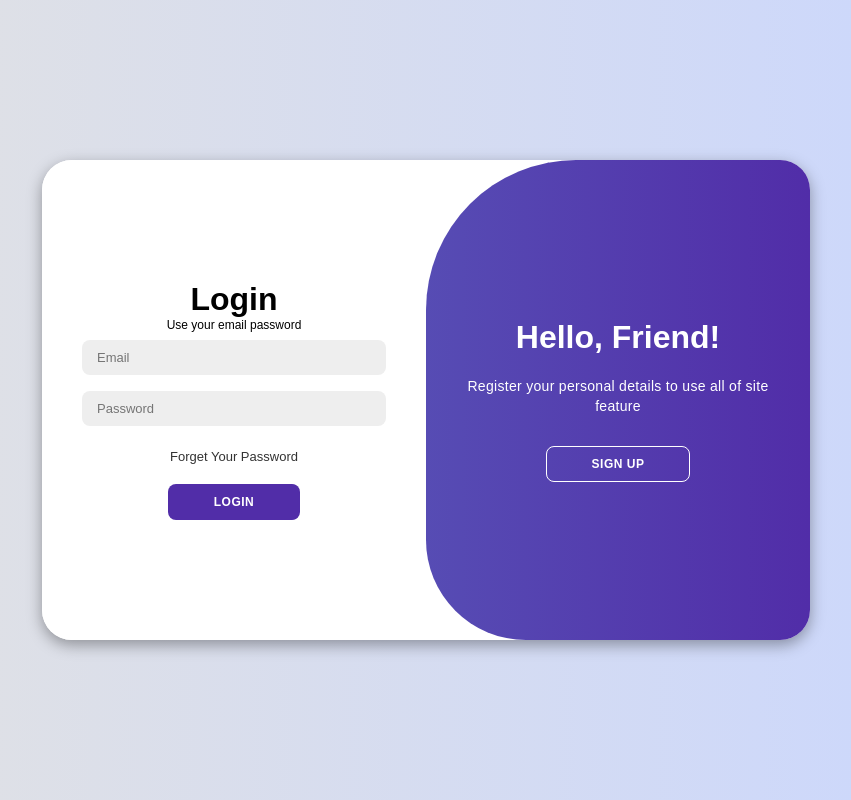
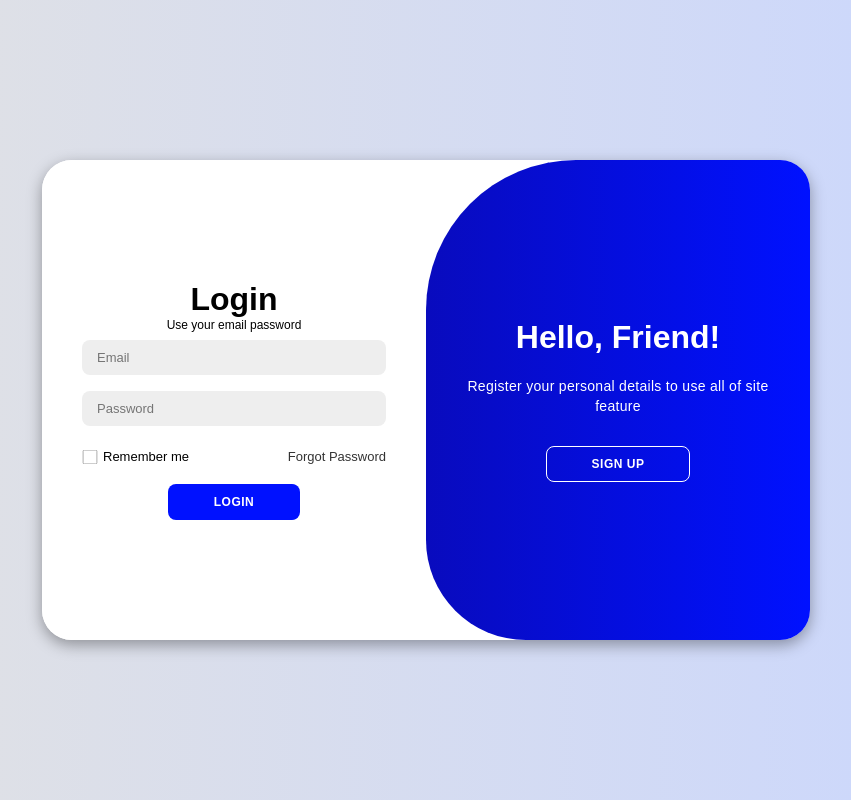
Before and after one commit to NToan324/Web_GetAPI, a PHP site: page /login.html in a window 1280 px wide. Shown: the whole page, without its empty margins (214-1065 px from the left). Run offline with PHP 8.4, Linux system fonts and the light colour scheme.

Commit message:
Add files via upload

```diff
--- a/login.html
+++ b/login.html
@@ -30,7 +30,13 @@
                 <span>Use your email password</span>
                 <input type="email" placeholder="Email">
                 <input type="password" placeholder="Password">
-                    <a href="#"> Forget Your Password</a>
+                <div class="remember-forget">
+                    <div class="remember-me">
+                        <input type="checkbox">
+                        <label for="remember-me">Remember me</label>
+                    </div>
+                    <a href="forgot.php"> Forgot Password</a>
+                </div>
                 <button>Login</button>
             </form>
         </div>
--- a/style.css
+++ b/style.css
@@ -33,6 +33,36 @@ body{
     margin: 20px 0;
 }
 
+.remember-forget {
+    position: relative;
+    display: flex;
+    width: 100%;
+    justify-content: space-between;
+    font-weight: 400;
+
+}
+.remember-me {
+    display: flex;
+    width: 50%;
+    font-size: 13px;
+    justify-content: end;
+
+}
+
+.remember-me label {
+    position: absolute;
+    top: 15px;
+    left: 21px;
+
+}
+
+.remember-forget input {
+    position: relative;
+    transform: scale(0.6);
+    top: 3px;
+    left: -68px;
+}
+
 .container span{
     font-size: 12px;
 }
@@ -45,7 +75,7 @@ body{
 }
 
 .container button{
-    background-color: #512da8;
+    background-color: #0011ff;
     color: #fff;
     font-size: 12px;
     padding: 10px 45px;
@@ -61,6 +91,11 @@ body{
 .container button.hidden{
     background-color: transparent;
     border-color: #fff;
+}
+
+.container button.hidden:hover {
+    background-color: rgba(255, 255, 255, 0.15);
+    transition: 0.4s;
 }
 
 .container form{
@@ -159,9 +194,9 @@ body{
 }
 
 .toggle{
-    background-color: #512da8;
+    background-color: #0011ff;
     height: 100%;
-    background: linear-gradient(to right, #5c6bc0, #512da8);
+    background: linear-gradient(to right, #11057c, #0011ff);
     color: #fff;
     position: relative;
     left: -100%;
```
Also changed, not shown: script.js (line endings or trailing spaces).
